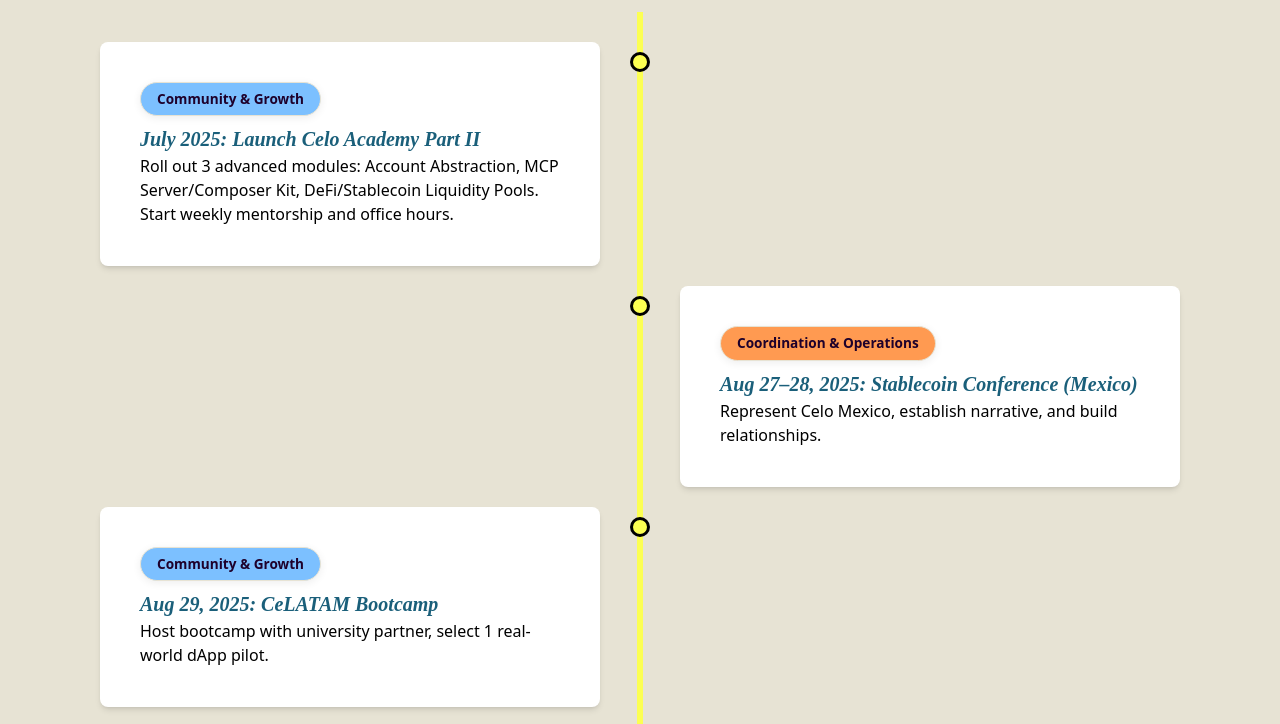
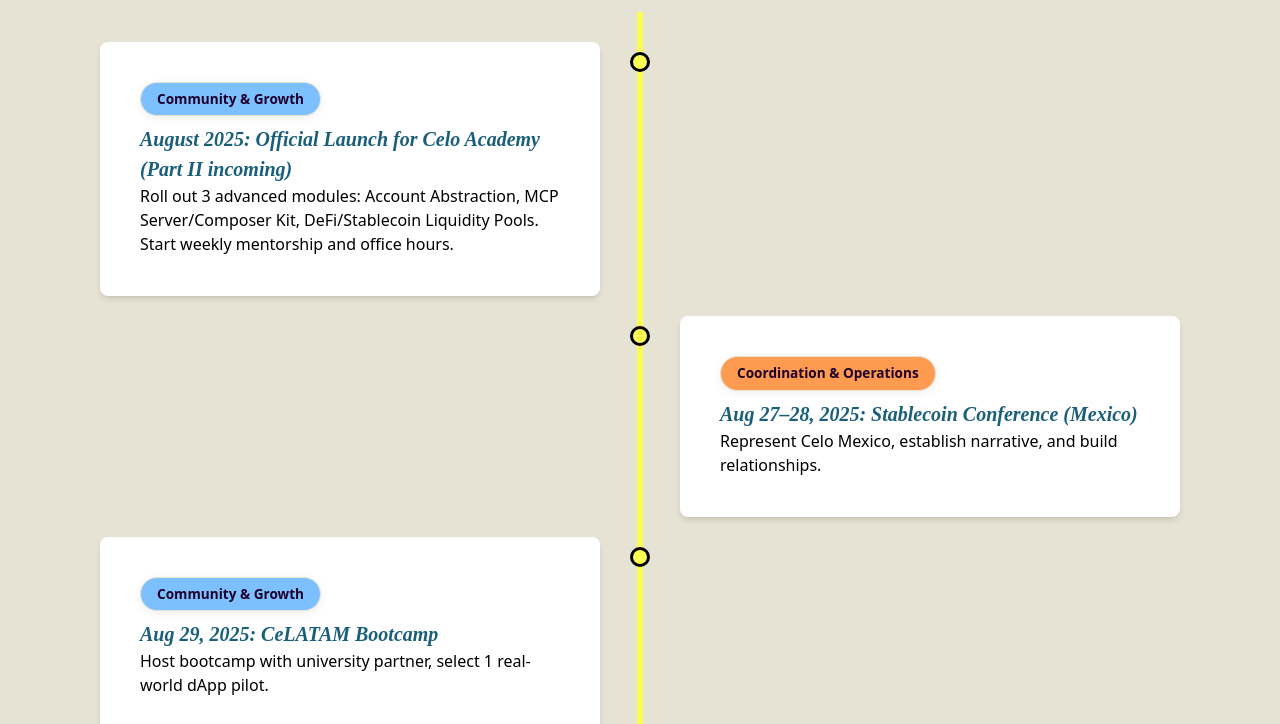
Before and after one commit to gerryalvrz/CeloMX, a plain HTML site: page index.html in a window 1280 px wide. Shown: the part 76-800 px from the top of the page. Drawn offline with nearby package versions, Linux system fonts and the light colour scheme; a web font is replaced by a local one.

Commit message:
Update timeline content and details

```diff
--- a/index.html
+++ b/index.html
@@ -159,7 +159,7 @@
       <div class="timeline-item">
         <div class="timeline-content p-6 sm:p-8 md:p-10 bg-white rounded-lg shadow-md">
           <span class="category-label category-community">Community & Growth</span>
-          <h3>July 2025: Launch Celo Academy Part II</h3>
+          <h3>August 2025: Official Launch for Celo Academy (Part II incoming)</h3>
           <p>Roll out 3 advanced modules: Account Abstraction, MCP Server/Composer Kit, DeFi/Stablecoin Liquidity Pools. Start weekly mentorship and office hours.</p>
         </div>
       </div>
```
